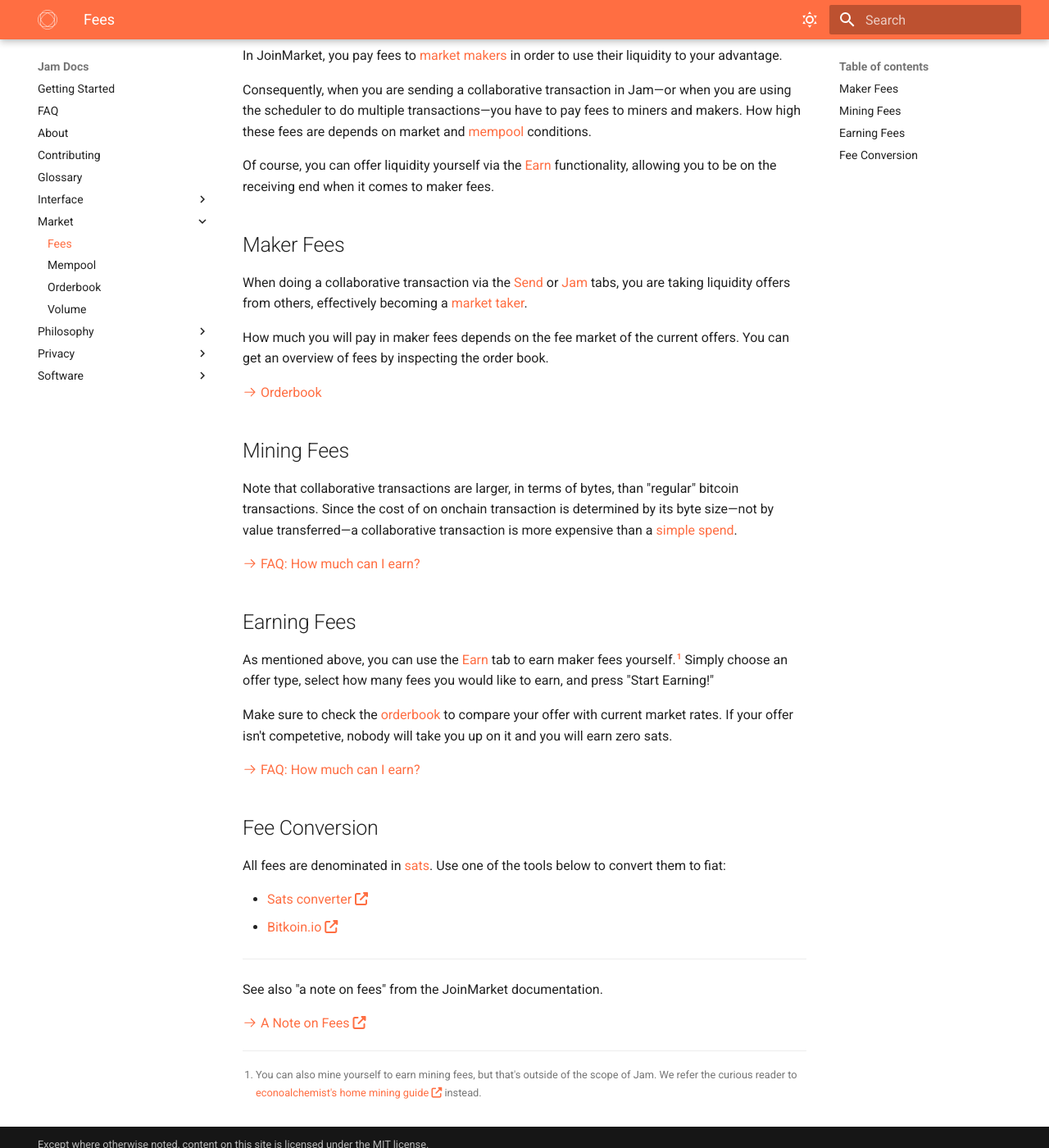
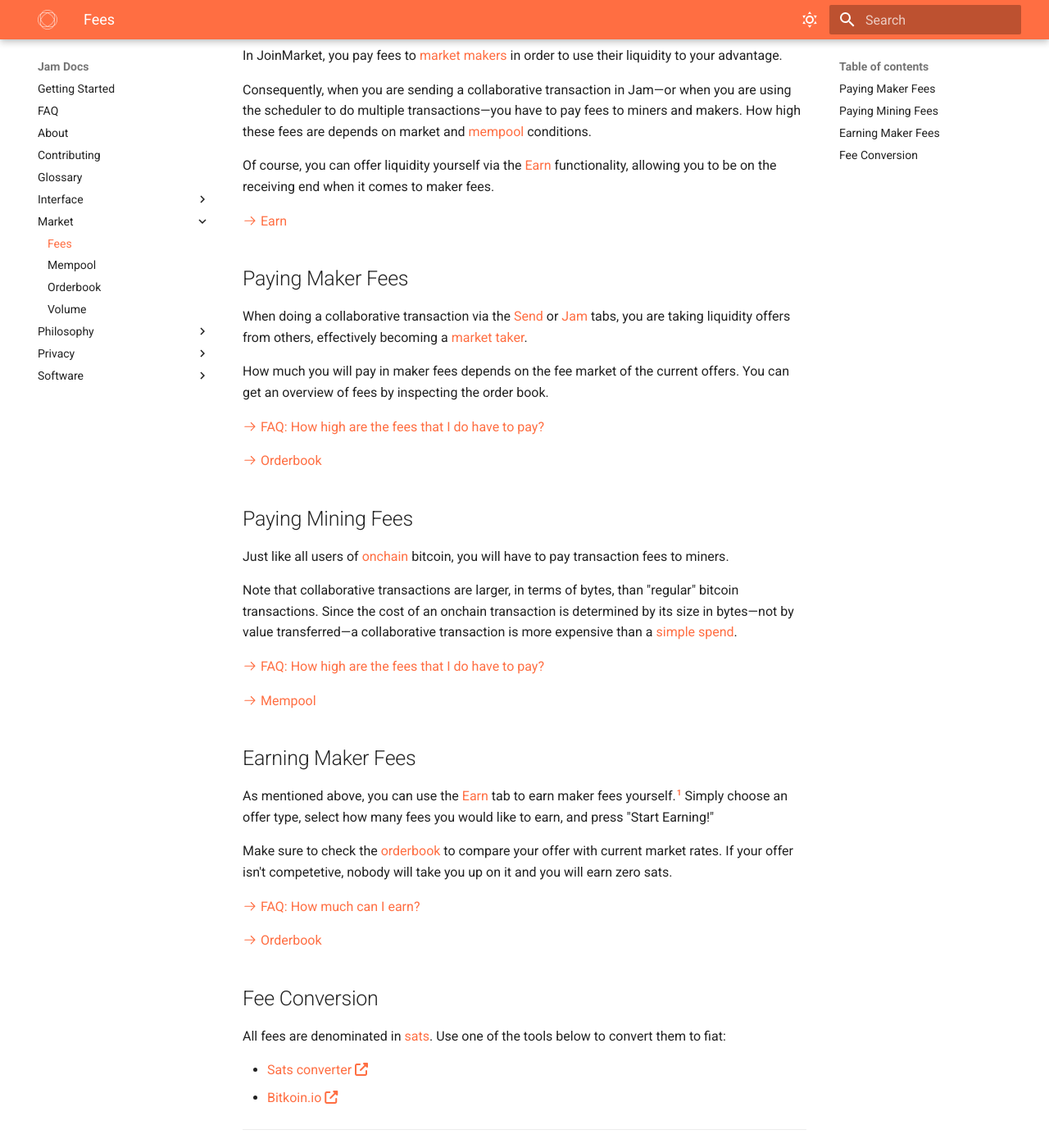
Before and after one commit to joinmarket-webui/jamdocs, an MkDocs documentation site: the page built from docs/market/fees.md, in a window 1280 px wide and 1400 px high, scrolled down 243 px. Shown: the whole window at 82% size. Built offline with MkDocs 1.6.1 and Material for MkDocs 9.7.7, drawn with Linux system fonts in a browser that asks for light colours; nearby versions of some CDN libraries.

Commit message:
docs(fees): better headlines, links

```diff
--- a/docs/market/fees.md
+++ b/docs/market/fees.md
@@ -13,17 +13,21 @@
 
 Of course, you can offer liquidity yourself via the [Earn][earn] functionality, allowing you to be on the receiving end when it comes to maker fees.
 
+[:octicons-arrow-right-24: Earn][earn]
+
 [maker]: /glossary/#maker
 [mempool]: /glossary/#mempool
 [earn]: /interface/03-earn
 
-## Maker Fees
+## Paying Maker Fees
 
 When doing a collaborative transaction via the [Send][send] or [Jam][jam] tabs,
 you are taking liquidity offers from others, effectively becoming a [market
 taker][taker].
 
 How much you will pay in maker fees depends on the fee market of the current offers. You can get an overview of fees by inspecting the order book.
+
+[:octicons-arrow-right-24: FAQ: How high are the fees that I do have to pay?][faq-fees]
 
 [:octicons-arrow-right-24: Orderbook][orderbook]
 
@@ -33,18 +37,28 @@
 [send]: /interface/04-send
 [taker]: /glossary/#taker
 
-## Mining Fees
+## Paying Mining Fees
 
-Note that collaborative transactions are larger, in terms of bytes, than "regular" bitcoin transactions. Since the cost of on onchain transaction is determined by its byte size—not by value transferred—a collaborative transaction is more expensive than a [simple spend][ss].
+Just like all users of [onchain][onchain] bitcoin, you will have to pay
+transaction fees to miners.
+
+[onchain]: /glossary/#onchain
+
+Note that collaborative transactions are larger, in terms of bytes, than
+"regular" bitcoin transactions. Since the cost of an onchain transaction is
+determined by its size in bytes—not by value transferred—a collaborative
+transaction is more expensive than a [simple spend][ss].
 
 
-[:octicons-arrow-right-24: FAQ: How much can I earn?][faq-earn]
+[:octicons-arrow-right-24: FAQ: How high are the fees that I do have to pay?][faq-fees]
+
+[:octicons-arrow-right-24: Mempool][mempool]
 
 [mempool]: /market/mempool
+[ss]: /privacy/01-fundamentals/#bitcoin-transaction-types
+[faq-fees]: /FAQ/#how-high-are-the-fees-that-i-do-have-to-pay
 
-[ss]: /privacy/01-fundamentals/#bitcoin-transaction-types
-
-## Earning Fees
+## Earning Maker Fees
 
 As mentioned above, you can use the [Earn][earn] tab to earn maker fees
 yourself.[^fn-home-mining] Simply choose an offer type, select how many fees you would like to earn, and press "Start Earning!"
@@ -58,6 +72,8 @@
 [^fn-home-mining]: You can also mine yourself to earn mining fees, but that's outside of the scope of Jam. We refer the curious reader to [econoalchemist's home mining guide](https://archive.ph/TLIay) instead.
 
 [:octicons-arrow-right-24: FAQ: How much can I earn?][faq-earn]
+
+[:octicons-arrow-right-24: Orderbook][orderbook]
 
 [faq-earn]: /FAQ/#how-much-can-i-earn
 
```
